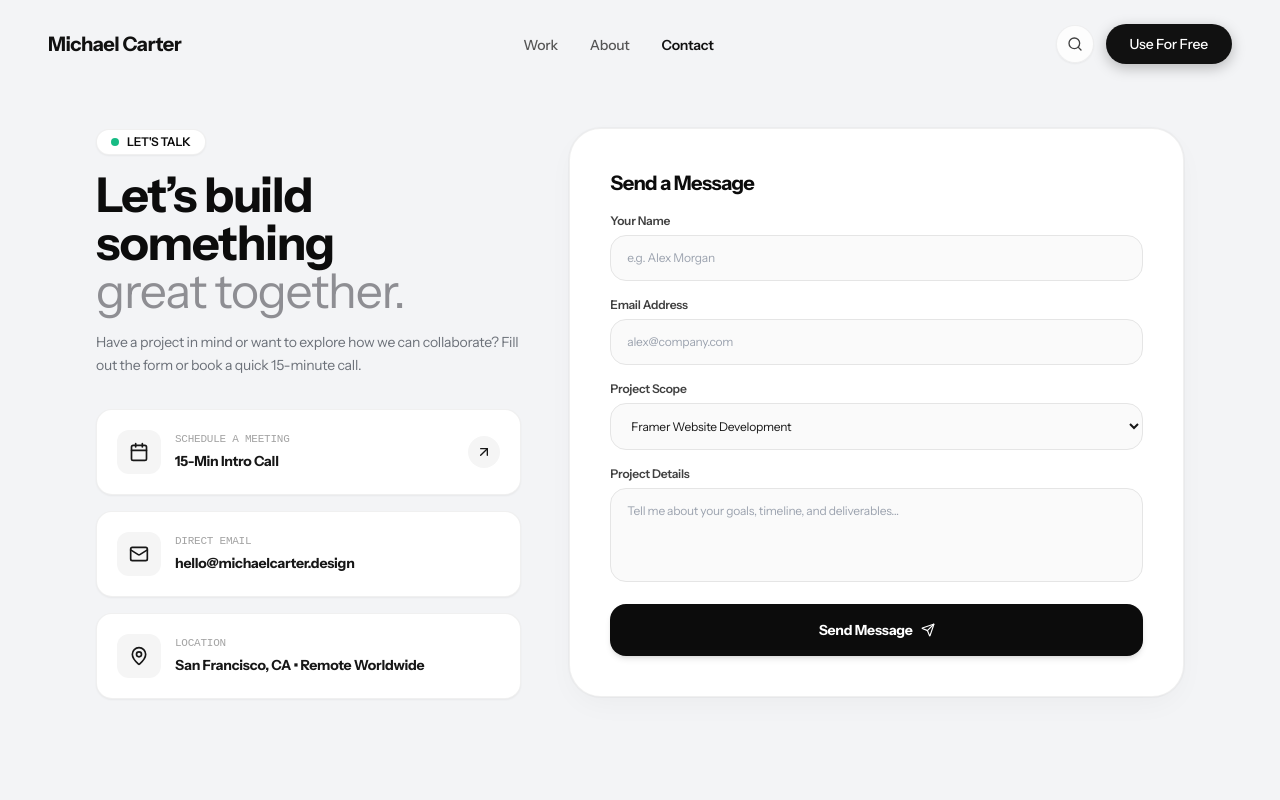
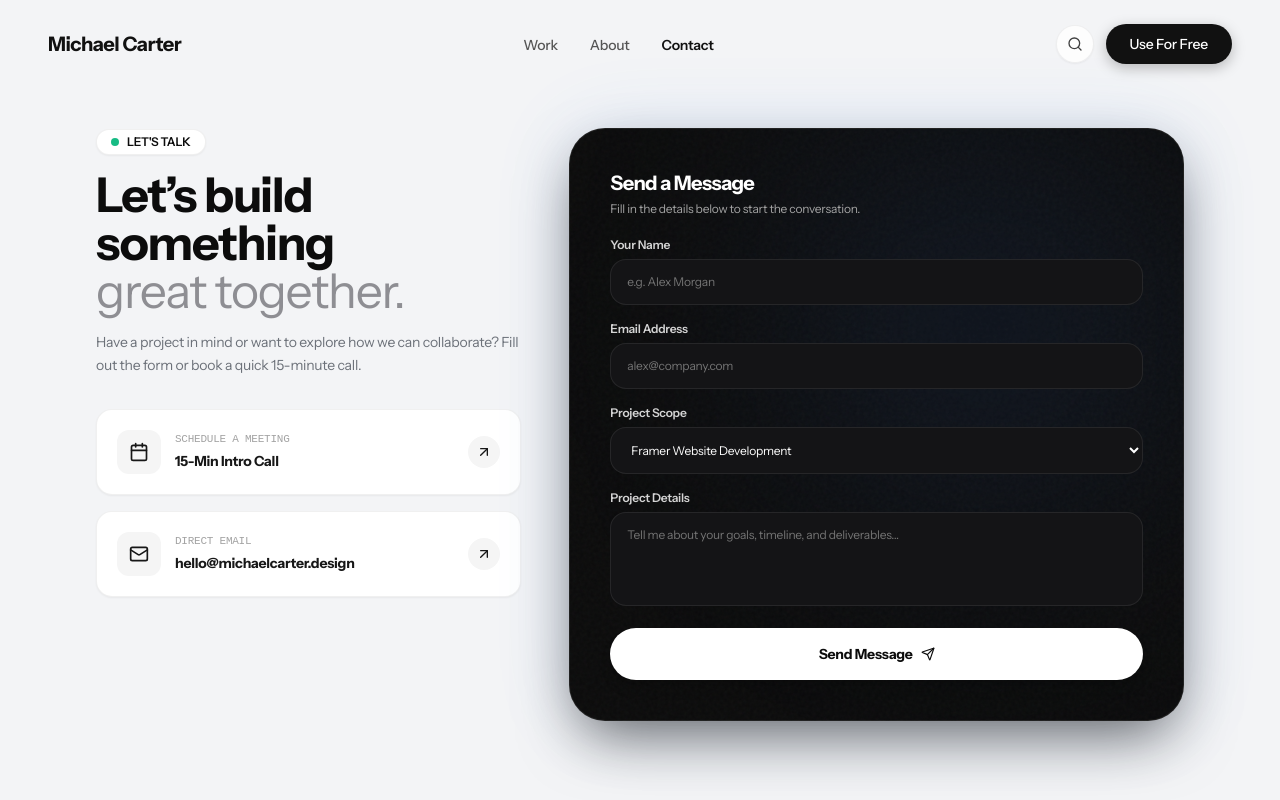
Before and after one commit to TeeJay980/portfolio, a React (Vite) app: page /contact in a window 1280 px wide. Shown: the top 800 px of the page. Built offline with nearby package versions, Linux system fonts and the light colour scheme.

Commit message:
style(contact): remove location card and style contact form box with matte dark theme

```diff
--- a/src/components/ContactModal.jsx
+++ b/src/components/ContactModal.jsx
@@ -2,7 +2,6 @@ import React, { useState, useEffect } from 'react';
 import { motion, AnimatePresence } from 'framer-motion';
 import { X, Send, CheckCircle2, ArrowUpRight } from 'lucide-react';
 import confetti from 'canvas-confetti';
-import { EMAIL_ADDRESS, CAL_URL } from '../config';
 
 export const ContactModal = ({ isOpen, onClose }) => {
   const [formData, setFormData] = useState({
@@ -37,21 +36,24 @@ export const ContactModal = ({ isOpen, onClose }) => {
             animate={{ opacity: 1 }}
             exit={{ opacity: 0 }}
             onClick={onClose}
-            className="fixed inset-0 bg-black/60 backdrop-blur-md"
+            className="fixed inset-0 bg-black/75 backdrop-blur-md"
           />
 
-          {/* Modal Container */}
+          {/* Modal Container (Deep Matte Dark Box) */}
           <motion.div
             initial={{ opacity: 0, scale: 0.95, y: 20 }}
             animate={{ opacity: 1, scale: 1, y: 0 }}
             exit={{ opacity: 0, scale: 0.95, y: 20 }}
             transition={{ type: 'spring', damping: 25, stiffness: 300 }}
             onClick={(e) => e.stopPropagation()}
-            className="relative w-full max-w-lg max-h-[90vh] overflow-y-auto my-auto bg-white p-6 sm:p-8 rounded-[32px] border border-black/[0.08] shadow-2xl text-neutral-900 z-10"
+            className="relative w-full max-w-lg max-h-[90vh] overflow-y-auto my-auto bg-[#0a0a0a] text-white p-6 sm:p-8 rounded-[32px] sm:rounded-[36px] border border-white/[0.08] shadow-[0_24px_60px_-12px_rgba(0,0,0,0.8),0_0_80px_rgba(59,130,246,0.14)] z-10 bg-noise"
           >
+            {/* Ambient edge glow */}
+            <div className="absolute top-0 right-0 w-64 h-64 bg-blue-500/10 rounded-full blur-3xl pointer-events-none" />
+
             <button
               onClick={onClose}
-              className="absolute top-5 right-5 p-2 rounded-full bg-neutral-100 hover:bg-neutral-200 text-neutral-600 transition-all active:scale-95"
+              className="absolute top-5 right-5 p-2 rounded-full bg-white/10 hover:bg-white/20 text-neutral-300 hover:text-white transition-all active:scale-95 z-20"
               aria-label="Close modal"
               title="Close (ESC)"
             >
@@ -59,87 +61,87 @@ export const ContactModal = ({ isOpen, onClose }) => {
             </button>
 
             {submitted ? (
-              <div className="text-center py-8">
-                <div className="w-14 h-14 rounded-full bg-emerald-50 text-emerald-600 flex items-center justify-center mx-auto mb-4 border border-emerald-200">
+              <div className="text-center py-8 relative z-10">
+                <div className="w-14 h-14 rounded-full bg-emerald-500/10 text-emerald-400 flex items-center justify-center mx-auto mb-4 border border-emerald-500/20">
                   <CheckCircle2 className="w-8 h-8" />
                 </div>
-                <h3 className="text-2xl font-display font-extrabold text-neutral-900">Inquiry Received</h3>
-                <p className="mt-2 text-neutral-600 text-sm max-w-sm mx-auto leading-relaxed">
-                  Thanks, <span className="font-bold text-neutral-900">{formData.name}</span>. I will review your project details and get back to you shortly.
+                <h3 className="text-2xl font-display font-extrabold text-white">Inquiry Received</h3>
+                <p className="mt-2 text-neutral-400 text-sm max-w-sm mx-auto leading-relaxed">
+                  Thanks, <span className="font-bold text-white">{formData.name}</span>. I will review your project details and get back to you shortly.
                 </p>
                 <div className="mt-8 flex flex-col sm:flex-row items-center justify-center gap-3">
                   <button
                     onClick={handleReset}
-                    className="w-full sm:w-auto px-6 py-3 rounded-full bg-[#0c0c0c] text-white font-bold text-xs"
+                    className="w-full sm:w-auto px-6 py-3 rounded-full bg-white text-[#0c0c0c] hover:bg-neutral-100 font-bold text-xs shadow-md transition-all"
                   >
                     Close Window
                   </button>
                 </div>
               </div>
             ) : (
-              <div>
+              <div className="relative z-10">
                 <div className="mb-6">
-                  <div className="inline-flex items-center gap-2 px-3 py-0.5 rounded-full bg-neutral-100 text-neutral-800 text-xs font-mono font-bold mb-2">
+                  <div className="inline-flex items-center gap-2 px-3 py-1 rounded-full bg-white/10 text-neutral-300 text-xs font-mono font-semibold mb-3">
                     BOOK A PROJECT
                   </div>
-                  <h3 className="text-2xl font-display font-extrabold text-neutral-900">Get In Touch</h3>
-                  <p className="text-xs sm:text-sm text-neutral-600 mt-1">Tell me about your product requirements and goals.</p>
+                  <h3 className="text-2xl font-display font-extrabold text-white">Get In Touch</h3>
+                  <p className="text-xs sm:text-sm text-neutral-400 mt-1">Tell me about your product requirements and goals.</p>
                 </div>
 
                 <form onSubmit={handleSubmit} className="space-y-4">
                   <div>
-                    <label className="block text-xs font-semibold text-neutral-700 mb-1">Your Name</label>
+                    <label className="block text-xs font-semibold text-neutral-300 mb-1.5">Your Name</label>
                     <input
                       type="text"
                       required
                       placeholder="e.g. Alex Morgan"
                       value={formData.name}
                       onChange={(e) => setFormData({ ...formData, name: e.target.value })}
-                      className="w-full px-4 py-3 rounded-2xl bg-neutral-50 border border-neutral-200 text-neutral-900 text-xs focus:outline-none focus:border-black focus:bg-white transition-all"
+                      className="w-full px-4 py-3 rounded-2xl bg-[#141416] border border-white/[0.08] text-white placeholder-neutral-500 text-xs focus:outline-none focus:border-white/30 focus:bg-[#1a1a1e] transition-all"
                     />
                   </div>
 
                   <div>
-                    <label className="block text-xs font-semibold text-neutral-700 mb-1">Email Address</label>
+                    <label className="block text-xs font-semibold text-neutral-300 mb-1.5">Email Address</label>
                     <input
                       type="email"
                       required
                       placeholder="alex@company.com"
                       value={formData.email}
                       onChange={(e) => setFormData({ ...formData, email: e.target.value })}
-                      className="w-full px-4 py-3 rounded-2xl bg-neutral-50 border border-neutral-200 text-neutral-900 text-xs focus:outline-none focus:border-black focus:bg-white transition-all"
+                      className="w-full px-4 py-3 rounded-2xl bg-[#141416] border border-white/[0.08] text-white placeholder-neutral-500 text-xs focus:outline-none focus:border-white/30 focus:bg-[#1a1a1e] transition-all"
                     />
                   </div>
 
                   <div>
-                    <label className="block text-xs font-semibold text-neutral-700 mb-1">Project Scope</label>
+                    <label className="block text-xs font-semibold text-neutral-300 mb-1.5">Project Scope</label>
                     <select
                       value={formData.projectType}
                       onChange={(e) => setFormData({ ...formData, projectType: e.target.value })}
-                      className="w-full px-4 py-3 rounded-2xl bg-neutral-50 border border-neutral-200 text-neutral-900 text-xs focus:outline-none focus:border-black focus:bg-white transition-all"
+                      className="w-full px-4 py-3 rounded-2xl bg-[#141416] border border-white/[0.08] text-white text-xs focus:outline-none focus:border-white/30 focus:bg-[#1a1a1e] transition-all"
                     >
-                      <option value="Framer Website">Framer Website Development</option>
-                      <option value="Product Design & SaaS">Product Design & SaaS UI/UX</option>
-                      <option value="Branding & Identity">Branding & Visual Identity</option>
-                      <option value="Design System & Consulting">Design System & Consulting</option>
+                      <option value="Framer Website" className="bg-[#141416] text-white">Framer Website Development</option>
+                      <option value="Product Design & SaaS" className="bg-[#141416] text-white">Product Design & SaaS UI/UX</option>
+                      <option value="Branding & Identity" className="bg-[#141416] text-white">Branding & Visual Identity</option>
+                      <option value="Design System & Consulting" className="bg-[#141416] text-white">Design System & Consulting</option>
                     </select>
                   </div>
 
                   <div>
-                    <label className="block text-xs font-semibold text-neutral-700 mb-1">Project Brief</label>
+                    <label className="block text-xs font-semibold text-neutral-300 mb-1.5">Project Brief</label>
                     <textarea
                       rows={3}
                       required
                       placeholder="Share a brief summary of what you are building..."
                       value={formData.details}
                       onChange={(e) => setFormData({ ...formData, details: e.target.value })}
-                      className="w-full px-4 py-3 rounded-2xl bg-neutral-50 border border-neutral-200 text-neutral-900 text-xs focus:outline-none focus:border-black focus:bg-white transition-all resize-none"
+                      className="w-full px-4 py-3 rounded-2xl bg-[#141416] border border-white/[0.08] text-white placeholder-neutral-500 text-xs focus:outline-none focus:border-white/30 focus:bg-[#1a1a1e] transition-all resize-none"
                     />
                   </div>
 
                   <button
                     type="submit"
-                    className="w-full py-3.5 rounded-full bg-[#0c0c0c] hover:bg-neutral-800 text-white font-bold text-xs flex items-center justify-center gap-2 shadow-md active:scale-98 transition-all"
+                    className="w-full py-3.5 rounded-full bg-white hover:bg-neutral-100 text-[#0c0c0c] font-bold text-xs sm:text-sm flex items-center justify-center gap-2 shadow-lg active:scale-98 transition-all mt-2"
                   >
                     <span>Send Project Inquiry</span>
                     <Send className="w-3.5 h-3.5" />
--- a/src/pages/ContactPage.jsx
+++ b/src/pages/ContactPage.jsx
@@ -1,8 +1,8 @@
 import React, { useState } from 'react';
 import { motion } from 'framer-motion';
-import { ArrowUpRight, Send, CheckCircle2, Mail, MapPin, Calendar } from 'lucide-react';
+import { ArrowUpRight, Send, CheckCircle2, Mail, Calendar } from 'lucide-react';
 import confetti from 'canvas-confetti';
-import { EMAIL_ADDRESS, CAL_URL } from '../config';
+import { EMAIL_ADDRESS } from '../config';
 import { LuziaFAQ } from '../components/LuziaFAQ';
 import { DevFooter } from '../components/DevFooter';
 
@@ -26,7 +26,7 @@ export const ContactPage = ({ onOpenBooking, onOpenEmail }) => {
 
       <div className="max-w-6xl mx-auto px-4 sm:px-6 lg:px-8 mb-16">
 
-        <div className="grid grid-cols-1 lg:grid-cols-12 gap-8 lg:gap-12">
+        <div className="grid grid-cols-1 lg:grid-cols-12 gap-8 lg:gap-12 items-start">
 
           {/* Left: Contact Info */}
           <div className="lg:col-span-5">
@@ -63,7 +63,11 @@ export const ContactPage = ({ onOpenBooking, onOpenEmail }) => {
                 </div>
               </div>
 
-              <div className="p-5 rounded-2xl bg-white border border-black/[0.06] shadow-sm flex items-center gap-3.5">
+              <div
+                onClick={onOpenEmail}
+                className="p-5 rounded-2xl bg-white border border-black/[0.06] shadow-sm flex items-center justify-between hover:border-black/20 transition-all cursor-pointer group"
+              >
+                <div className="flex items-center gap-3.5">
                   <div className="p-3 rounded-xl bg-neutral-100 text-neutral-900">
                     <Mail className="w-5 h-5" />
                   </div>
@@ -72,35 +76,34 @@ export const ContactPage = ({ onOpenBooking, onOpenEmail }) => {
                     <span className="text-xs sm:text-sm font-bold text-neutral-900">{EMAIL_ADDRESS}</span>
                   </div>
                 </div>
-
-              <div className="p-5 rounded-2xl bg-white border border-black/[0.06] shadow-sm flex items-center gap-3.5">
-                <div className="p-3 rounded-xl bg-neutral-100 text-neutral-900">
-                  <MapPin className="w-5 h-5" />
-                </div>
-                <div>
-                  <span className="text-[11px] font-mono text-neutral-400 block uppercase">Location</span>
-                  <span className="text-xs sm:text-sm font-bold text-neutral-900">San Francisco, CA • Remote Worldwide</span>
+                <div className="p-2 rounded-full bg-neutral-100 group-hover:bg-black group-hover:text-white transition-colors">
+                  <ArrowUpRight className="w-4 h-4" />
                 </div>
               </div>
             </div>
           </div>
 
-          {/* Right: Contact Form */}
+          {/* Right: Dark Contact Form Box */}
           <div className="lg:col-span-7">
-            <div className="bg-white rounded-[32px] p-6 sm:p-10 border border-black/[0.06] shadow-luzia">
+            <div className="bg-[#0a0a0a] text-white rounded-[32px] sm:rounded-[36px] p-6 sm:p-10 border border-white/[0.08] shadow-[0_24px_60px_-12px_rgba(0,0,0,0.6),0_0_80px_rgba(59,130,246,0.12)] relative overflow-hidden bg-noise">
+
+              {/* Subtle ambient aura */}
+              <div className="absolute top-0 right-0 w-[400px] h-[400px] bg-blue-500/10 rounded-full blur-[130px] pointer-events-none" />
+
+              <div className="relative z-10">
                 {submitted ? (
                   <div className="text-center py-10">
-                  <div className="w-16 h-16 rounded-full bg-emerald-50 text-emerald-600 flex items-center justify-center mx-auto mb-4 border border-emerald-200">
+                    <div className="w-16 h-16 rounded-full bg-emerald-500/10 text-emerald-400 flex items-center justify-center mx-auto mb-4 border border-emerald-500/20">
                       <CheckCircle2 className="w-8 h-8" />
                     </div>
-                  <h3 className="text-2xl font-display font-extrabold text-[#0c0c0c]">Message Received</h3>
-                  <p className="mt-2 text-[#6c7179] text-sm max-w-sm mx-auto leading-relaxed">
-                    Thank you, <span className="font-bold text-[#0c0c0c]">{formData.name}</span>. I have received your inquiry and will reply shortly.
+                    <h3 className="text-2xl font-display font-extrabold text-white">Message Received</h3>
+                    <p className="mt-2 text-neutral-400 text-sm max-w-sm mx-auto leading-relaxed">
+                      Thank you, <span className="font-bold text-white">{formData.name}</span>. I have received your inquiry and will reply shortly.
                     </p>
                     <div className="mt-8 flex justify-center">
                       <button
                         onClick={onOpenBooking}
-                      className="px-6 py-3 rounded-full bg-[#0c0c0c] text-white font-bold text-xs flex items-center gap-2 shadow-sm"
+                        className="px-6 py-3 rounded-full bg-white text-[#0c0c0c] hover:bg-neutral-100 font-bold text-xs flex items-center gap-2 shadow-sm transition-all"
                       >
                         <span>Book a 15-Min Call</span>
                         <ArrowUpRight className="w-4 h-4" />
@@ -109,67 +112,72 @@ export const ContactPage = ({ onOpenBooking, onOpenEmail }) => {
                   </div>
                 ) : (
                   <form onSubmit={handleSubmit} className="space-y-4">
-                  <h3 className="text-xl font-display font-bold text-[#0c0c0c] mb-4">Send a Message</h3>
+                    <div className="mb-5">
+                      <h3 className="text-xl font-display font-extrabold text-white">Send a Message</h3>
+                      <p className="text-xs text-neutral-400 mt-1">Fill in the details below to start the conversation.</p>
+                    </div>
 
                     <div>
-                    <label className="block text-xs font-semibold text-neutral-700 mb-1.5">Your Name</label>
+                      <label className="block text-xs font-semibold text-neutral-300 mb-1.5">Your Name</label>
                       <input
                         type="text"
                         required
                         placeholder="e.g. Alex Morgan"
                         value={formData.name}
                         onChange={(e) => setFormData({ ...formData, name: e.target.value })}
-                      className="w-full px-4 py-3.5 rounded-2xl bg-neutral-50 border border-neutral-200 text-neutral-900 text-xs focus:outline-none focus:border-black focus:bg-white transition-all"
+                        className="w-full px-4 py-3.5 rounded-2xl bg-[#141416] border border-white/[0.08] text-white placeholder-neutral-500 text-xs focus:outline-none focus:border-white/30 focus:bg-[#1a1a1e] transition-all"
                       />
                     </div>
 
                     <div>
-                    <label className="block text-xs font-semibold text-neutral-700 mb-1.5">Email Address</label>
+                      <label className="block text-xs font-semibold text-neutral-300 mb-1.5">Email Address</label>
                       <input
                         type="email"
                         required
                         placeholder="alex@company.com"
                         value={formData.email}
                         onChange={(e) => setFormData({ ...formData, email: e.target.value })}
-                      className="w-full px-4 py-3.5 rounded-2xl bg-neutral-50 border border-neutral-200 text-neutral-900 text-xs focus:outline-none focus:border-black focus:bg-white transition-all"
+                        className="w-full px-4 py-3.5 rounded-2xl bg-[#141416] border border-white/[0.08] text-white placeholder-neutral-500 text-xs focus:outline-none focus:border-white/30 focus:bg-[#1a1a1e] transition-all"
                       />
                     </div>
 
                     <div>
-                    <label className="block text-xs font-semibold text-neutral-700 mb-1.5">Project Scope</label>
+                      <label className="block text-xs font-semibold text-neutral-300 mb-1.5">Project Scope</label>
                       <select
                         value={formData.projectType}
                         onChange={(e) => setFormData({ ...formData, projectType: e.target.value })}
-                      className="w-full px-4 py-3.5 rounded-2xl bg-neutral-50 border border-neutral-200 text-neutral-900 text-xs focus:outline-none focus:border-black focus:bg-white transition-all"
+                        className="w-full px-4 py-3.5 rounded-2xl bg-[#141416] border border-white/[0.08] text-white text-xs focus:outline-none focus:border-white/30 focus:bg-[#1a1a1e] transition-all"
                       >
-                      <option value="Framer Website">Framer Website Development</option>
-                      <option value="Product Design & SaaS">Product Design & SaaS UI/UX</option>
-                      <option value="Branding & Identity">Branding & Visual Identity</option>
-                      <option value="Design System & Consulting">Design System & Consulting</option>
+                        <option value="Framer Website" className="bg-[#141416] text-white">Framer Website Development</option>
+                        <option value="Product Design & SaaS" className="bg-[#141416] text-white">Product Design & SaaS UI/UX</option>
+                        <option value="Branding & Identity" className="bg-[#141416] text-white">Branding & Visual Identity</option>
+                        <option value="Design System & Consulting" className="bg-[#141416] text-white">Design System & Consulting</option>
                       </select>
                     </div>
 
                     <div>
-                    <label className="block text-xs font-semibold text-neutral-700 mb-1.5">Project Details</label>
+                      <label className="block text-xs font-semibold text-neutral-300 mb-1.5">Project Details</label>
                       <textarea
                         rows={4}
                         required
                         placeholder="Tell me about your goals, timeline, and deliverables..."
                         value={formData.details}
                         onChange={(e) => setFormData({ ...formData, details: e.target.value })}
-                      className="w-full px-4 py-3.5 rounded-2xl bg-neutral-50 border border-neutral-200 text-neutral-900 text-xs focus:outline-none focus:border-black focus:bg-white transition-all resize-none"
+                        className="w-full px-4 py-3.5 rounded-2xl bg-[#141416] border border-white/[0.08] text-white placeholder-neutral-500 text-xs focus:outline-none focus:border-white/30 focus:bg-[#1a1a1e] transition-all resize-none"
                       />
                     </div>
 
                     <button
                       type="submit"
-                    className="w-full py-4 rounded-2xl bg-[#0c0c0c] hover:bg-neutral-800 text-white font-bold text-xs sm:text-sm flex items-center justify-center gap-2 shadow-md active:scale-98 transition-all"
+                      className="w-full py-4 rounded-full bg-white hover:bg-neutral-100 text-[#0c0c0c] font-bold text-xs sm:text-sm flex items-center justify-center gap-2 shadow-lg active:scale-98 transition-all mt-2"
                     >
                       <span>Send Message</span>
                       <Send className="w-3.5 h-3.5" />
                     </button>
                   </form>
                 )}
+              </div>
+
             </div>
           </div>
 
```
Lines whose indentation alone changed are shown as unchanged.
